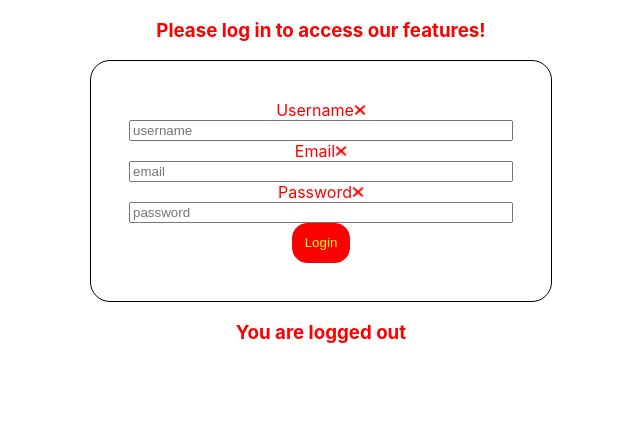
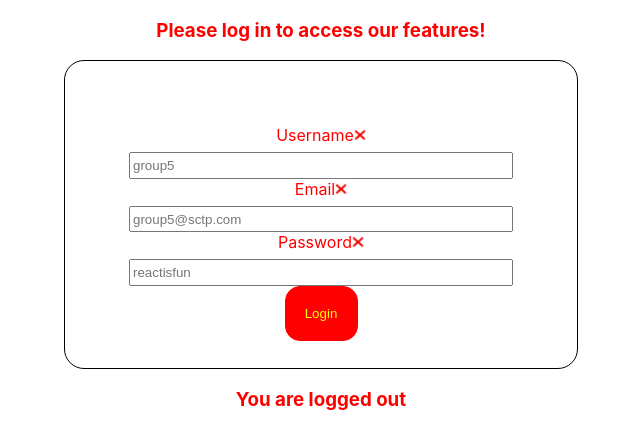
Before and after one commit to SCTP-GRP5/Group5Repo, a React (Create React App) app in the folder finapp/: page / in a window 1280 px wide. Shown: the top 448 px of the page, without its empty margins (319-959 px from the left). Built offline with nearby package versions, Linux system fonts and the light colour scheme.

Commit message:
login updated

```diff
--- a/finapp/src/components/Home.js
+++ b/finapp/src/components/Home.js
@@ -1,4 +1,4 @@
-import styles from './Main.module.css';
+import styles from './Home.module.css';
 
 //library
 import {useState} from "react";
@@ -43,7 +43,9 @@ function Home({isloggedin, setIsloggedin}) {
 
 
 
-            <form className={styles.form} onSubmit={handlerFormSubmit}>
+            <form  onSubmit={handlerFormSubmit}>
+            {!isloggedin &&
+                <div className={styles.form}>
                 <div>
                     <label> Username</label>
                     {form.username == login.username?  correct : wrong }
@@ -51,7 +53,7 @@ function Home({isloggedin, setIsloggedin}) {
                 <input name="username"
                         value={form.username}
                         onChange={handlerFormChange}
-                        placeholder="username" />
+                        placeholder="group5" />
                 <div>
                     <label> Email</label>
                     {form.email == login.email?  correct : wrong }
@@ -59,7 +61,7 @@ function Home({isloggedin, setIsloggedin}) {
                 <input name="email"
                         value={form.email}
                         onChange={handlerFormChange}
-                        placeholder="email" />
+                        placeholder="group5@sctp.com" />
                 <div>
                     <label> Password</label>
                     {form.password == login.password?  correct : wrong }
@@ -67,12 +69,13 @@ function Home({isloggedin, setIsloggedin}) {
                 <input name="password"
                         value={form.password}
                         onChange={handlerFormChange}
-                        placeholder="password" />
-                {!isloggedin && <button className={styles.login}
+                        placeholder="reactisfun" />
+                <button className={styles.login}
                         disabled={form.username !== login.username ||
                         form.email !== login.email ||
                         form.password !== login.password}
-                        >Login</button>}
+                        >Login</button>
+                </div>}
                 {isloggedin && <button onClick={()=> {setIsloggedin(false) ;
                     console.log("login --->", isloggedin)}}
                     >Logout</button> }
--- a/finapp/src/components/Home.module.css
+++ b/finapp/src/components/Home.module.css
@@ -1,3 +1,38 @@
-.Home{
-    color:blue;
+.form {
+    display: grid;
+    width:30%;
+    margin:auto;
+    border: black solid 1px;
+    border-radius: 20px;
+    padding:5%;
+    grid-template-rows: repeat(7, 15%);
+    object-fit: contain;
 }
+
+.login {
+    background-color: green;
+    color: white;
+    border: solid 1px green;
+    padding:5%;
+}
+
+.login:hover {
+    background-color: darkgreen;
+    color: white;
+    border: solid 1px darkgreen;
+    padding:5%;
+}
+
+.login:active {
+    background-color: darkgreen;
+    color: white;
+    border: solid 1px darkgreen;
+    padding:5%;
+}
+
+.login:disabled {
+    background-color: red;
+    color: yellow;
+    border: solid 1px red;
+    padding:5%;
+}
--- a/finapp/src/components/Main.module.css
+++ b/finapp/src/components/Main.module.css
@@ -30,40 +30,3 @@
     background-color: blue;
     color:white;
 }
-
-.form {
-    display: grid;
-    width:30%;
-    margin:auto;
-    border: black solid 1px;
-    border-radius: 20px;
-    padding:3%;
-}
-
-.login {
-    background-color: green;
-    color: white;
-    border: solid 1px green;
-    padding:3%;
-}
-
-.login:hover {
-    background-color: darkgreen;
-    color: white;
-    border: solid 1px darkgreen;
-    padding:3%;
-}
-
-.login:active {
-    background-color: darkgreen;
-    color: white;
-    border: solid 1px darkgreen;
-    padding:3%;
-}
-
-.login:disabled {
-    background-color: red;
-    color: yellow;
-    border: solid 1px red;
-    padding:3%;
-}
```
